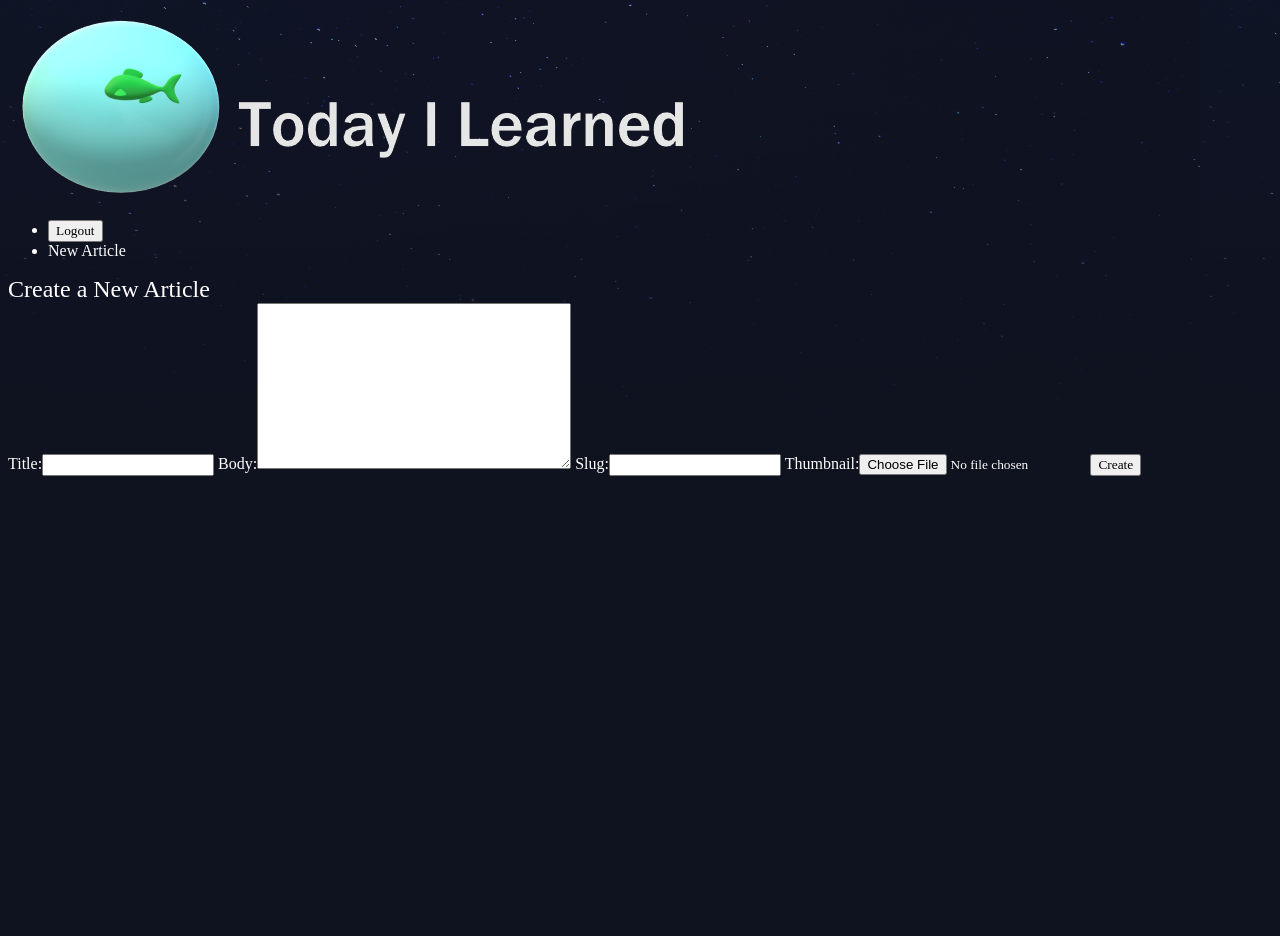
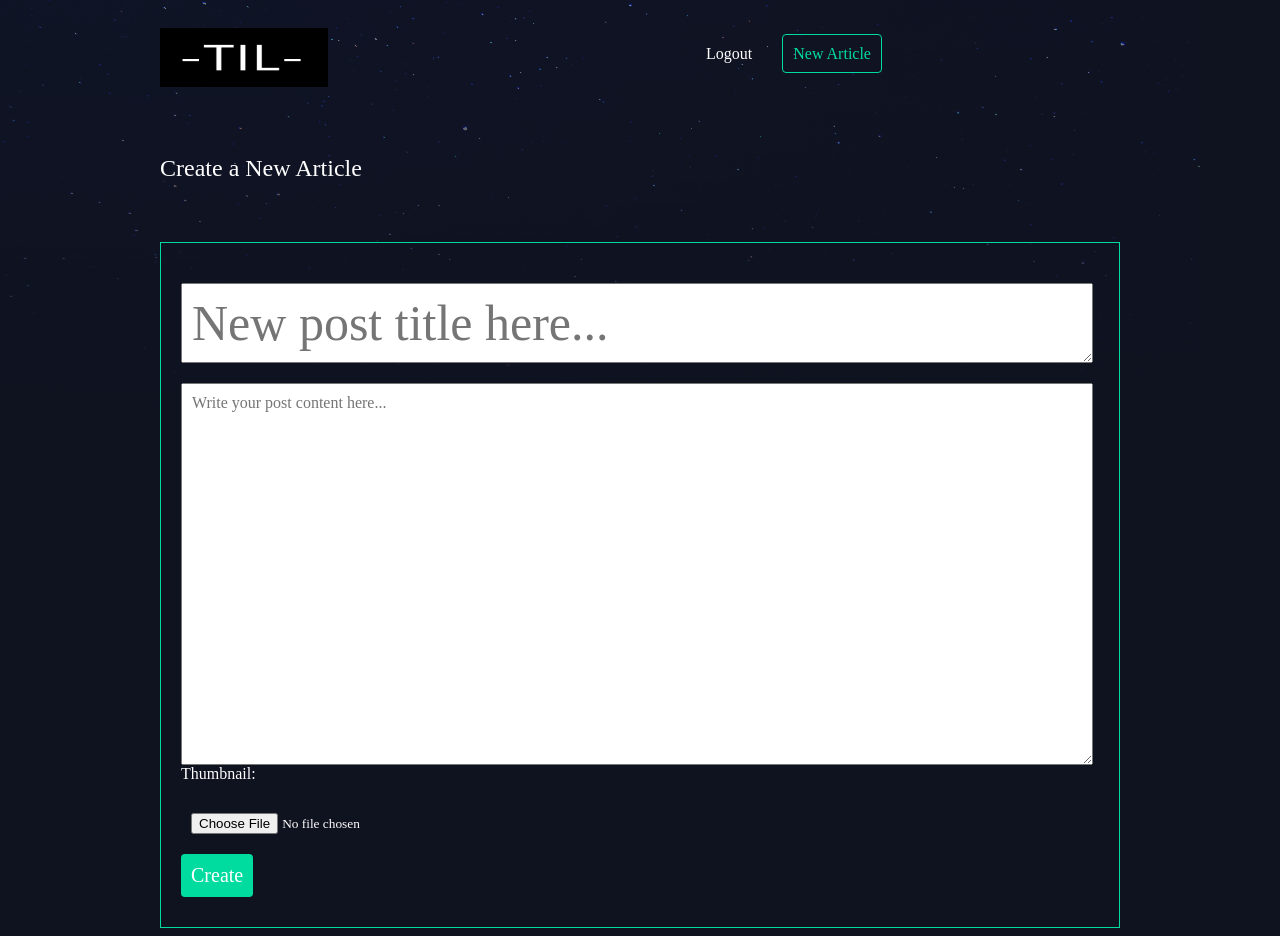
Before and after one commit to EMcKague/TodayILearned, a Django app: page /articles/create/ in a window 1280 px wide. Before the commit the page ends 476 px from the top, so only its background shows below. Run offline with Django 3.2, Linux system fonts and the light colour scheme; a user stored in the database is signed in.

Commit message:
Did some styling

```diff
--- a/TodayILearned/TodayILearned/urls.py
+++ b/TodayILearned/TodayILearned/urls.py
@@ -5,6 +5,7 @@ from . import views
 from django.contrib.staticfiles.urls import staticfiles_urlpatterns
 from django.conf.urls.static import static
 from django.conf import settings
+from articles import views as article_views
 
 
 urlpatterns = [
@@ -12,7 +13,7 @@ urlpatterns = [
     path('accounts/', include('accounts.urls')),
     path('articles/', include('articles.urls')),
     path('about/', views.aboutPage),
-    path('', views.homePage),
+    path('', article_views.article_list, name='home'),
 ]
 
 # add the staticfiles to the url paths
--- a/TodayILearned/articles/forms.py
+++ b/TodayILearned/articles/forms.py
@@ -1,8 +1,14 @@
 from django import forms
+from django.forms import widgets
 from . import models
 
 
 class CreateArticle(forms.ModelForm):
+    title = forms.CharField(widget=forms.Textarea(
+        attrs={'class': 'title-form-area', 'placeholder': 'New post title here...', 'rows': '1', 'style': 'font-size: 50px; width: 97%'}), label='')
+    body = forms.CharField(widget=forms.Textarea(
+        attrs={'placeholder': 'Write your post content here...', 'rows': '20', 'style': 'font-size: 16px; width: 97%'}), label='')
+
     class Meta:
         model = models.Article
-        fields = ['title', 'body', 'slug', 'thumbnail']
+        fields = ['title', 'body', 'thumbnail']
--- a/TodayILearned/articles/models.py
+++ b/TodayILearned/articles/models.py
@@ -10,6 +10,7 @@ class Article(models.Model):
     date = DateTimeField(auto_now_add=True)
     thumbnail = models.ImageField(default='default.png', blank=True)
     author = models.ForeignKey(User, on_delete=models.CASCADE, default=None)
+    # tag = models.TextField
 
     def __str__(self):
         return self.title
--- a/TodayILearned/articles/templates/articles/article_create.html
+++ b/TodayILearned/articles/templates/articles/article_create.html
@@ -9,4 +9,5 @@
         <input type="submit" value="Create">
     </form>
 </div>
+<script src='/static/slugify.js'></script>
 {% endblock %}
--- /dev/null
+++ b/TodayILearned/assets/slugify.js
@@ -0,0 +1,12 @@
+const titleInput = document.querySelector('input[name=title]');
+const slugInput = document.querySelector('input[name=slug');
+
+const slugify = (val) => {
+    return val.toString().toLowerCase().trim()
+        .replace(/&/g, '-and-')         // replace & with '-and-'
+        .replace(/[\s\W-]+/g, '-')      // replaces spaces, non word chars and dashes with a single dash
+}
+
+titleInput.addEventListener('keyup', (e) => {
+    slugInput.setAttribute('value', slugify(titleInput.value))
+})
--- a/TodayILearned/assets/styles.css
+++ b/TodayILearned/assets/styles.css
@@ -1,19 +1,15 @@
-body {
+body{
     background-color: #0f121f;
-    background-image: url(stars.png);
-    background-repeat: repeat-x;
+    background-image: url(/static/stars.png);
+    background-repeat: no-repeat;
     color: #fff;
 }
 
-body * {
+body *{
     font-family: Ubuntu;
 }
 
-.logo {
-    margin: auto;
-}
-
-h1, h2, h3, h4, h5 {
+h1, h2, h3, h4, h5{
     font-weight: normal;
     margin: 0;
 }
@@ -22,3 +18,159 @@ a, a:hover, a:visited{
     color: #fff;
     text-decoration: none;
 }
+
+.wrapper{
+    max-width: 960px;
+    margin: 0 auto;
+}
+
+div.wrapper > h1{
+    text-align: center;
+    margin: 100px auto;
+    font-size: 2.4em
+}
+
+header{
+    display: grid;
+    grid-template-columns: 1fr 1fr;
+    padding: 20px 0;
+}
+
+header img{
+    width: 35%;
+    height: 55%;
+}
+
+.nav-buttons{
+    justify-self: end;
+}
+
+nav li{
+    display: inline-block;
+    list-style-type: none;
+    margin-left: 20px;
+}
+
+nav button{
+    background: none;
+    color: #fff;
+    cursor: pointer;
+    border: 0;
+    font-size: 16px;
+}
+
+.articles{
+    display: grid;
+    grid-template-columns: 1fr 1fr 1fr;
+    grid-gap: 30px;
+}
+
+.article{
+    padding: 10px;
+    border: 1px solid #00dba0;
+    position: relative;
+    padding-bottom: 40px;
+}
+
+.article h2{
+    font-size: 1.2em;
+}
+
+.article .author{
+    padding: 10px;
+    background: #00dba0;
+    position: absolute;
+    right: 0;
+    bottom: 0;
+    margin: 0;
+    color: #0f121f;
+}
+
+.article-detail .article{
+    padding: 0;
+}
+
+.article-detail  .article img{
+    max-width: 100%;
+}
+
+.article-detail  .article h2{
+    text-align: center;
+    margin: 20px auto;
+    font-size: 2em
+}
+
+.article-detail .article h3{
+    text-align: center;
+}
+
+.article-detail  .article p{
+    margin: 10px 20px
+}
+
+.site-form {
+    margin-top: 60px;
+    border: 1px solid #00dba0;
+    padding: 20px;
+}
+
+.site-form input, .site-form textarea{
+    display: block;
+    margin: 20px 0 0px 0;
+    padding: 10px;
+}
+
+a.highlight{
+    border: 1px solid #00dba0;
+    padding: 10px;
+    border-radius: 4px;
+    color: #00dba0;
+}
+
+.helptext, .helptext ul{
+    margin: 0 auto 20px;
+    color: #bbb;
+    font-size: 14px;
+    display: block;
+}
+
+.errorlist li{
+    padding: 10px;
+    list-style-type: none;
+    border: 1px solid #FF5722;
+    margin: 10px 0;
+    color: #FF5722
+}
+
+.errorlist{
+    padding: 0;
+}
+
+.site-form input[type="submit"]{
+    background: #00dba0;
+    border: 0;
+    color: #fff;
+    font-size: 20px;
+    border-radius: 4px;
+    margin: 10px 0;
+}
+
+ .title-form-area::-webkit-input-placeholder {
+    /* color: rgba(255, 255, 255, .5); */
+    font-size: 50px;
+ }
+ /*
+ :-moz-placeholder {
+    color: rgba(255, 255, 255, .5);
+    font-size: 20px;
+ }
+
+ ::-moz-placeholder {
+    color: rgba(255, 255, 255, .5);
+    font-size: 20px;
+ }
+
+ :-ms-input-placeholder {
+    color: rgba(255, 255, 255, .5);
+    font-size: 20px;
+ } */
--- a/TodayILearned/templates/base_layout.html
+++ b/TodayILearned/templates/base_layout.html
@@ -1,27 +1,23 @@
 {% load static %}
 <!DOCTYPE html>
-<html lang="en">
+<html>
 
 <head>
-    <meta charset="UTF-8">
-    <meta http-equiv="X-UA-Compatible" content="IE=edge">
-    <meta name="viewport" content="width=device-width, initial-scale=1.0">
-    <title>Articles</title>
+    <meta charset="utf-8">
+    <title>Djangonauts</title>
     <link rel="stylesheet" href="{% static 'styles.css' %}">
 </head>
 
 <body>
-    <div class="wrapper">
-        <div class='logo'>
-            <h1><a href="{% url 'articles:listView' %}"><img src="{% static 'TodayILearned_logo.png' %}"></a></h1>
+    <header class="wrapper">
+        <h1><a href="{% url 'home' %}"><img src="{% static 'TIL_logo.png' %}" alt="djangonautic" /></a></h1>
         <nav>
-
             <ul>
                 {% if user.is_authenticated %}
                 <li>
-                        <form class='logout-link' action="{% url 'accounts:logout' %}" method="POST">
+                    <form class="logout-link" action="{% url 'accounts:logout' %}" method="post">
                         {% csrf_token %}
-                            <button type='submit'>Logout</button>
+                        <button type="submit">Logout</button>
                     </form>
                 </li>
                 <li><a href="{% url 'articles:create' %}" class="highlight">New Article</a></li>
@@ -31,7 +27,8 @@
                 {% endif %}
             </ul>
         </nav>
-        </div>
+    </header>
+    <div class="wrapper">
         {% block content %}
         {% endblock %}
     </div>
```
Also changed, not shown: TodayILearned/assets/TIL_logo.png (added), TodayILearned/db.sqlite3, TodayILearned/media/3_43fBpIx.png (added). Lines whose indentation alone changed are shown as unchanged.
